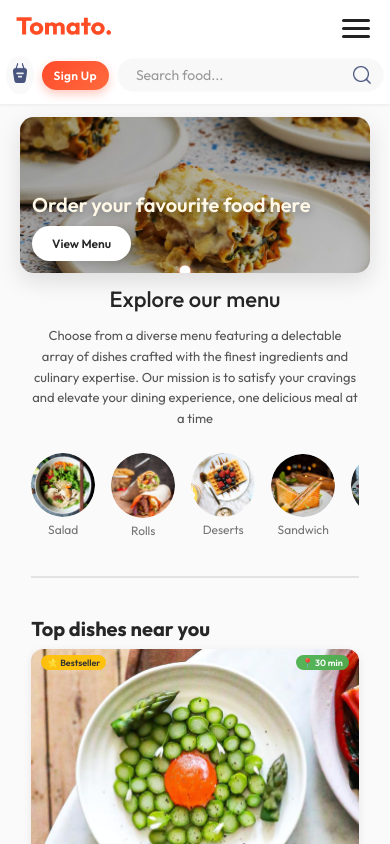
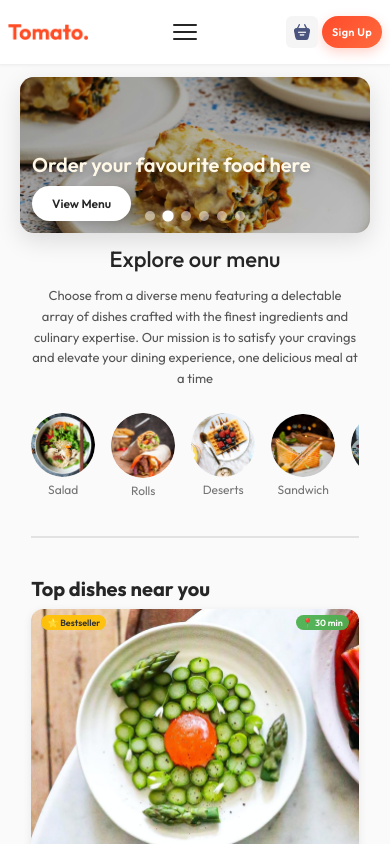
Before and after one commit to monika-yadav03/Food-Delivery, a React (Vite) app in the folder Frontend/: page / in a window 390 px wide. Shown: the top 844 px of the page. Built offline with nearby package versions, Linux system fonts and the light colour scheme; a web font is replaced by a local one.

Commit message:
Redesign navbar for modern premium food delivery website: 80px height, max-width container, improved spacing and animations

```diff
--- a/Frontend/src/components/navbar/navbar.css
+++ b/Frontend/src/components/navbar/navbar.css
@@ -1,31 +1,49 @@
+/* Modern Premium Navbar */
+
 .navbar {
   width: 100%;
+  height: 80px;
   position: sticky;
   top: 0;
   z-index: 100;
-  background: rgba(255, 255, 255, 0.95);
+  background: rgba(255, 255, 255, 0.98);
   backdrop-filter: blur(12px);
   border-bottom: 1px solid rgba(0, 0, 0, 0.06);
+  box-shadow: 0 1px 3px rgba(0, 0, 0, 0.04);
+  transition: all 0.3s cubic-bezier(0.4, 0, 0.2, 1);
   display: flex;
-  flex-wrap: nowrap;
   justify-content: center;
   align-items: center;
-  padding-block: clamp(10px, 1.6vw, 14px);
-  padding-inline: clamp(12px, 4vw, 48px);
-  gap: 16px;
-  transition: all 0.3s cubic-bezier(0.4, 0, 0.2, 1);
-  box-shadow: 0 1px 3px rgba(0, 0, 0, 0.04);
 }
 
+.navbar:hover {
+  box-shadow: 0 2px 8px rgba(0, 0, 0, 0.08);
+}
+
+.navbar-container {
+  width: 100%;
+  max-width: 1200px;
+  height: 80px;
+  display: flex;
+  justify-content: space-between;
+  align-items: center;
+  padding: 0 clamp(24px, 5vw, 40px);
+  gap: clamp(20px, 2vw, 32px);
+}
+
+/* Logo Section */
 .navbar-logo-link {
   flex-shrink: 0;
-  margin-right: 20px;
+  display: flex;
+  align-items: center;
+  justify-content: center;
+  height: 100%;
   animation: slideDown 0.5s ease;
 }
 
 .logo {
-  width: clamp(100px, 8vw, 130px);
-  max-width: 100%;
+  width: clamp(90px, 8vw, 130px);
+  height: auto;
   cursor: pointer;
   transition: transform 0.3s cubic-bezier(0.4, 0, 0.2, 1);
 }
@@ -34,6 +52,7 @@
   transform: scale(1.05);
 }
 
+/* Hamburger Menu */
 .navbar-hamburger {
   display: none;
   flex-direction: column;
@@ -49,16 +68,15 @@
 }
 
 .navbar-hamburger span {
-  display: block;
-  width: 100%;
-  height: 3px;
+  width: 24px;
+  height: 2px;
   background: #262626;
   border-radius: 2px;
-  transition: all 0.3s ease;
+  transition: all 0.3s cubic-bezier(0.4, 0, 0.2, 1);
 }
 
 .navbar-hamburger.open span:nth-child(1) {
-  transform: rotate(45deg) translate(5px, 6px);
+  transform: rotate(45deg) translate(10px, 10px);
 }
 
 .navbar-hamburger.open span:nth-child(2) {
@@ -66,25 +84,38 @@
 }
 
 .navbar-hamburger.open span:nth-child(3) {
-  transform: rotate(-45deg) translate(5px, -6px);
+  transform: rotate(-45deg) translate(7px, -7px);
 }
 
+/* Navigation Menu */
 .navbar-menu {
   display: flex;
-  gap: clamp(28px, 3.5vw, 52px);
+  gap: clamp(36px, 4vw, 44px);
   align-items: center;
   font-weight: 500;
   font-size: 14px;
   list-style: none;
   margin: 0;
   padding: 0;
+  flex: 1;
+  justify-content: center;
+}
+
+.navbar-menu li {
+  height: 100%;
+  display: flex;
+  align-items: center;
 }
 
 .navbar-menu a {
   text-decoration: none;
   color: #262626;
-  transition: all 0.3s ease;
+  transition: all 0.3s cubic-bezier(0.4, 0, 0.2, 1);
   position: relative;
+  display: flex;
+  align-items: center;
+  height: 100%;
+  padding: 0;
 }
 
 .navbar-menu a:hover {
@@ -94,50 +125,65 @@
 .navbar-menu a::after {
   content: '';
   position: absolute;
-  bottom: -4px;
+  bottom: 0;
   left: 0;
   width: 0;
-  height: 2px;
-  background: #ff4b2b;
-  transition: width 0.3s ease;
+  height: 3px;
+  background: linear-gradient(90deg, #ff4b2b, #ff6a3d);
+  transition: width 0.4s cubic-bezier(0.4, 0, 0.2, 1);
+  border-radius: 2px;
 }
 
 .navbar-menu a:hover::after {
   width: 100%;
 }
 
-.navbar-menu .active {
+.navbar-menu a.active {
   color: #ff4b2b;
 }
 
-.navbar-menu .active::after {
+.navbar-menu a.active::after {
   width: 100%;
 }
 
+/* Overlay for Mobile Menu */
 .navbar-overlay {
   display: none;
 }
 
+/* Right Section (Search, Cart, SignIn) */
+.navbar-right {
+  display: flex;
+  align-items: center;
+  gap: clamp(14px, 2vw, 28px);
+  flex-shrink: 0;
+  height: 100%;
+}
+
+/* Search Box */
 .navbar-search-box {
   display: flex;
   align-items: center;
   background: #f5f5f5;
   border-radius: 24px;
-  padding: 8px 14px;
-  transition: all 0.3s ease;
-  border: 1px solid #e0e0e0;
+  padding: 8px 16px;
+  transition: all 0.3s cubic-bezier(0.4, 0, 0.2, 1);
+  border: 1.5px solid #e8e8e8;
+  width: clamp(300px, 20vw, 340px);
+  height: 44px;
   min-width: 0;
 }
 
 .navbar-search-box:hover {
-  background-color: #efefef;
-  border-color: #d0d0d0;
+  background-color: #f0f0f0;
+  border-color: #d5d5d5;
+  box-shadow: 0 2px 8px rgba(0, 0, 0, 0.06);
 }
 
 .navbar-search-box:focus-within {
   background-color: white;
   border-color: #ff4b2b;
-  box-shadow: 0 0 0 3px rgba(255, 75, 43, 0.1);
+  box-shadow: 0 4px 12px rgba(255, 75, 43, 0.15);
 }
 
 .navbar-search-box input {
@@ -145,108 +191,114 @@
   outline: none;
   background: transparent;
   font-size: 14px;
-  width: clamp(140px, 24vw, 380px);
+  color: #333;
+  width: 100%;
   min-width: 0;
-  padding-left: 6px;
-  color: #333;
+  padding: 0 8px 0 0;
 }
 
 .navbar-search-box input::placeholder {
   color: #999;
 }
 
-.navbar-search-box input::-webkit-search-cancel-button {
-  cursor: pointer;
-}
-
 .search-icon {
   width: 18px;
   height: 18px;
   cursor: pointer;
-  margin-left: 8px;
+  margin-left: 4px;
   flex-shrink: 0;
-  transition: all 0.2s ease;
+  transition: all 0.2s cubic-bezier(0.4, 0, 0.2, 1);
+  filter: brightness(0.6);
 }
 
 .search-icon:hover {
-  transform: scale(1.15);
-  filter: brightness(0.7);
+  transform: scale(1.2);
+  filter: brightness(0.4);
 }
 
-.navbar-right {
-  display: flex;
-  align-items: center;
-  gap: clamp(16px, 2.8vw, 36px);
-  flex-shrink: 0;
+.search-icon.active {
+  filter: brightness(0.3);
 }
 
+/* Cart Icon */
 .navbar-cart-icon {
   position: relative;
-  background: #f5f5f5;
-  border-radius: 50%;
-  padding: 10px;
   display: flex;
   align-items: center;
   justify-content: center;
+  width: 44px;
+  height: 44px;
+  background: #f5f5f5;
+  border-radius: 12px;
   cursor: pointer;
-  transition: all 0.3s ease;
+  transition: all 0.3s cubic-bezier(0.4, 0, 0.2, 1);
+  flex-shrink: 0;
 }
 
 .navbar-cart-icon:hover {
   background: #ffe6d5;
-  transform: scale(1.1);
+  transform: scale(1.08);
+}
+
+.navbar-cart-icon a {
+  display: flex;
+  align-items: center;
+  justify-content: center;
+  width: 100%;
+  height: 100%;
+  text-decoration: none;
 }
 
 .navbar-cart-icon img {
   width: 22px;
   height: 22px;
+  transition: transform 0.2s ease;
 }
 
+.navbar-cart-icon:hover img {
+  transform: scale(1.1);
+}
+
+/* Cart Badge */
 .cart-badge {
   position: absolute;
-  top: -6px;
-  right: -6px;
-  background-color: #ff4b2b;
+  top: -8px;
+  right: -8px;
+  background: linear-gradient(135deg, #ff4b2b, #ff6a3d);
   color: white;
   font-size: 11px;
   font-weight: 700;
-  width: 20px;
-  height: 20px;
+  width: 24px;
+  height: 24px;
   border-radius: 50%;
   display: flex;
   align-items: center;
   justify-content: center;
-  border: 2px solid white;
-  box-shadow: 0 2px 6px rgba(255, 75, 43, 0.35);
-  animation: slideDown 0.3s ease;
+  border: 2.5px solid white;
+  box-shadow: 0 2px 8px rgba(255, 75, 43, 0.35);
+  animation: slideDown 0.3s cubic-bezier(0.4, 0, 0.2, 1);
 }
 
-.dot {
-  position: absolute;
-  top: 4px;
-  right: 4px;
-  width: 10px;
-  height: 10px;
-  background-color: #ff4b2b;
-  border-radius: 50%;
-  border: 2px solid white;
-  box-shadow: 0 2px 4px rgba(255, 75, 43, 0.3);
-}
-
+/* Sign In Button */
 .signin-btn {
   background: linear-gradient(135deg, #ff4b2b, #ff6a3d);
   color: #fff;
   border: none;
   outline: none;
-  padding: clamp(8px, 1.2vw, 12px) clamp(18px, 2.2vw, 28px);
+  padding: 10px 24px;
   border-radius: 24px;
   font-size: 14px;
   font-weight: 600;
-  letter-spacing: 0.2px;
+  letter-spacing: 0.3px;
   cursor: pointer;
   box-shadow: 0 4px 12px rgba(255, 75, 43, 0.25);
   transition: all 0.3s cubic-bezier(0.4, 0, 0.2, 1);
   white-space: nowrap;
+  display: flex;
+  align-items: center;
+  justify-content: center;
+  height: 44px;
+  flex-shrink: 0;
 }
 
 .signin-btn:hover {
@@ -259,6 +311,7 @@
   transform: translateY(0);
 }
 
+/* Toast Notification */
 .navbar-toast {
   position: fixed;
   bottom: 24px;
@@ -279,16 +332,34 @@
   letter-spacing: 0.3px;
 }
 
+/* ========================================
+   RESPONSIVE DESIGN
+   ======================================== */
+
+/* Tablet: 1024px – 1199px */
+@media (max-width: 1199px) {
+  .navbar-container {
+    padding: 0 clamp(20px, 4vw, 32px);
+  }
+
+  .navbar-search-box {
+    width: clamp(260px, 18vw, 300px);
+  }
+
+  .navbar-menu a {
+    font-size: 13px;
+  }
+}
+
 /* Tablet: 768px – 1023px */
 @media (max-width: 1023px) {
-  .navbar {
-    padding: clamp(10px, 2vw, 12px) clamp(10px, 4vw, 28px);
+  .navbar-container {
+    padding: 0 clamp(16px, 3vw, 24px);
   }
 
   .navbar-hamburger {
     display: flex;
     order: 2;
-    margin-left: auto;
   }
 
   .navbar-menu {
@@ -301,12 +372,13 @@
     flex-direction: column;
     align-items: flex-start;
     gap: 0;
+    justify-content: flex-start;
     background: rgba(255, 255, 255, 0.98);
     backdrop-filter: blur(20px);
     padding: 80px 24px 24px;
     box-shadow: 4px 0 24px rgba(0, 0, 0, 0.1);
     z-index: 105;
-    animation: slideMenuIn 0.3s ease;
+    animation: slideMenuIn 0.3s cubic-bezier(0.4, 0, 0.2, 1);
   }
 
   .navbar-menu.mobile-open {
@@ -315,13 +387,18 @@
 
   .navbar-menu li {
     width: 100%;
+    height: auto;
     border-bottom: 1px solid #f0f0f0;
   }
 
   .navbar-menu a {
     display: block;
-    padding: 14px 0;
-    font-size: 1.05rem;
+    padding: 16px 0;
+    font-size: 15px;
+  }
+
+  .navbar-menu a::after {
+    display: none;
   }
 
   .navbar-overlay {
@@ -335,32 +412,28 @@
 
   .navbar-right {
     order: 3;
-    gap: 12px;
+    gap: 8px;
   }
 
   .navbar-search-box {
-    order: 4;
-    width: 100%;
-    flex: 1 1 100%;
-  }
-
-  .navbar-search-box input {
-    width: 100%;
-    flex: 1;
+    display: none;
   }
 
   .logo {
-    width: 110px;
+    width: 100px;
     order: 1;
   }
 
   .signin-btn {
-    padding: 8px 14px;
+    padding: 8px 16px;
     font-size: 13px;
+    height: 40px;
   }
 
   .navbar-cart-icon {
-    padding: 8px;
+    width: 40px;
+    height: 40px;
+    border-radius: 10px;
   }
 
   .navbar-cart-icon img {
@@ -369,19 +442,25 @@
   }
 
   .cart-badge {
-    width: 19px;
-    height: 19px;
+    width: 20px;
+    height: 20px;
     font-size: 10px;
-    top: -5px;
-    right: -5px;
+    top: -6px;
+    right: -6px;
+    border-width: 2px;
   }
 }
 
-/* Mobile: 320px – 767px */
+/* Mobile: 480px – 767px */
 @media (max-width: 767px) {
   .navbar {
-    padding: 10px clamp(8px, 3vw, 16px);
-    gap: 12px;
+    height: 70px;
+  }
+
+  .navbar-container {
+    height: 70px;
+    padding: 0 clamp(12px, 2vw, 16px);
+    gap: 10px;
   }
 
   .logo {
@@ -389,16 +468,19 @@
   }
 
   .navbar-right {
-    gap: 8px;
+    gap: 6px;
   }
 
   .signin-btn {
-    padding: 7px 12px;
+    padding: 6px 12px;
     font-size: 12px;
+    height: 36px;
   }
 
   .navbar-cart-icon {
-    padding: 6px;
+    width: 36px;
+    height: 36px;
+    border-radius: 8px;
   }
 
   .navbar-cart-icon img {
@@ -406,39 +488,89 @@
     height: 18px;
   }
 
-  .dot {
-    width: 8px;
-    height: 8px;
-    top: 3px;
-    right: 3px;
-  }
-
   .cart-badge {
     width: 18px;
     height: 18px;
-    font-size: 10px;
-    top: -4px;
-    right: -4px;
-  }
-
-  .navbar-search-box {
-    padding: 7px 12px;
-  }
-
-  .navbar-search-box input {
-    font-size: 13px;
-  }
-
-  .search-icon {
-    width: 16px;
-    height: 16px;
-    margin-left: 6px;
+    font-size: 9px;
+    top: -6px;
+    right: -6px;
+    border-width: 1.5px;
   }
 
   .navbar-toast {
     bottom: 16px;
-    padding: 10px 16px;
-    font-size: 13px;
+    padding: 10px 14px;
+    font-size: 12px;
+  }
+}
+
+/* Mobile: 375px – 479px */
+@media (max-width: 479px) {
+  .navbar {
+    height: 65px;
+  }
+
+  .navbar-container {
+    height: 65px;
+    padding: 0 clamp(8px, 2vw, 12px);
+    gap: 8px;
+  }
+
+  .logo {
+    width: 80px;
+  }
+
+  .navbar-right {
+    gap: 4px;
+  }
+
+  .signin-btn {
+    padding: 5px 10px;
+    font-size: 11px;
+    height: 32px;
+  }
+
+  .navbar-cart-icon {
+    width: 32px;
+    height: 32px;
+    border-radius: 6px;
+  }
+
+  .navbar-cart-icon img {
+    width: 16px;
+    height: 16px;
+  }
+
+  .cart-badge {
+    width: 16px;
+    height: 16px;
+    font-size: 8px;
+    top: -5px;
+    right: -5px;
+    border-width: 1px;
+  }
+}
+
+/* Animations */
+@keyframes slideDown {
+  from {
+    transform: translateY(-20px);
+    opacity: 0;
+  }
+  to {
+    transform: translateY(0);
+    opacity: 1;
+  }
+}
+
+@keyframes slideUp {
+  from {
+    transform: translateY(20px);
+    opacity: 0;
+  }
+  to {
+    transform: translateY(0);
+    opacity: 1;
   }
 }
 
@@ -460,348 +592,34 @@
   }
 }
 
-@media (max-width: 1023px){
-  .navbar{ padding-inline: clamp(10px, 5vw, 28px); }
-  .navbar{ flex-wrap: wrap }
-  .navbar-menu{ display:none }
-  .navbar-hamburger{ display:flex }
-}
-
-@media (min-width: 1024px) and (max-width: 1440px){
-  /* laptop-specific spacing tweaks */
-  .logo{ width: clamp(96px, 6.5vw, 120px) }
-  .navbar-search-box input{ width: clamp(180px, 16vw, 300px) }
-  .signin-btn{ padding: 9px 22px }
-}
-
-@media (max-width: 767px){
-  .navbar{ padding-inline: 12px }
-  .navbar-right{ gap: 10px }
-}
-
-.navbar-logo-link {
-  flex-shrink: 0;
-}
-
-.logo {
-  width: clamp(90px, 8vw, 130px);
-  max-width: 100%;
-  cursor: pointer;
-  transition: transform 0.3s ease;
-}
-
-.logo:hover {
-  transform: scale(1.05);
-}
-
-.navbar-hamburger {
-  display: none;
-  flex-direction: column;
-  justify-content: center;
-  gap: 5px;
-  width: 36px;
-  height: 36px;
-  background: none;
-  border: none;
-  cursor: pointer;
-  padding: 4px;
-  z-index: 110;
-}
-
-.navbar-hamburger span {
-  display: block;
-  width: 100%;
-  height: 3px;
-  background: #222;
-  border-radius: 2px;
-  transition: all 0.3s ease;
-}
-
-.navbar-hamburger.open span:nth-child(1) {
-  transform: rotate(45deg) translate(5px, 6px);
-}
-
-.navbar-hamburger.open span:nth-child(2) {
-  opacity: 0;
-}
-
-.navbar-hamburger.open span:nth-child(3) {
-  transform: rotate(-45deg) translate(5px, -6px);
-}
-
-.navbar-menu {
-  display: flex;
-  gap: 36px;
-  align-items: center;
-  font-weight: 500;
-  font-size: 1rem;
-  list-style: none;
-  margin: 0;
-  padding: 0;
-}
-
-.navbar-menu a {
-  text-decoration: none;
-  color: #222;
-  transition: color 0.3s ease;
-}
-
-.navbar-menu a:hover {
-  color: #ff4b2b;
-}
-
-.navbar-menu .active {
-  color: #ff4b2b;
-}
-
-.navbar-overlay {
-  display: none;
-}
-
-.navbar-search-box {
-  display: flex;
-  align-items: center;
-  background: rgba(245, 245, 245, 0.7);
-  border-radius: 25px;
-  padding: 8px 14px;
-  transition: all 0.3s ease;
-  border: 1px solid rgba(255, 255, 255, 0.3);
-  min-width: 0;
-}
-
-.navbar-search-box input {
-  border: none;
-  outline: none;
-  background: transparent;
-  font-size: 0.95rem;
-  /* responsive input width */
-  width: clamp(120px, 18vw, 320px);
-  min-width: 0;
-  padding-left: 6px;
-  color: #333;
-}
-
-.navbar-search-box input::-webkit-search-cancel-button {
-  cursor: pointer;
-}
-
-.navbar-search-box:hover {
-  background-color: rgba(255, 240, 235, 0.8);
-}
-
-.search-icon {
-  width: 18px;
-  height: 18px;
-  cursor: pointer;
-  margin-left: 8px;
-  flex-shrink: 0;
-  transition: transform 0.2s ease, filter 0.2s ease;
-}
-
-.search-icon:hover {
-  transform: scale(1.1);
-  filter: brightness(0.6);
-}
-
-.navbar-right {
-  display: flex;
-  align-items: center;
-  gap: 25px;
-  flex-shrink: 0;
-}
-
-.navbar-cart-icon {
-  position: relative;
-  background: rgba(248, 248, 248, 0.8);
-  border-radius: 50%;
-  padding: 10px;
-  display: flex;
-  align-items: center;
-  justify-content: center;
-  cursor: pointer;
-  transition: all 0.25s ease;
-}
-
-.navbar-cart-icon:hover {
-  background: rgba(255, 230, 225, 0.9);
-  transform: scale(1.1);
-}
-
-.navbar-cart-icon img {
-  width: 22px;
-  height: 22px;
-}
-
-.dot {
-  position: absolute;
-  top: 5px;
-  right: 5px;
-  width: 9px;
-  height: 9px;
-  background-color: #ff4b2b;
-  border-radius: 50%;
-  border: 2px solid white;
-}
-
-.signin-btn {
-  background: linear-gradient(135deg, #ff4b2b, #ff6a3d);
-  color: #fff;
-  border: none;
-  outline: none;
-  padding: 10px 26px;
-  border-radius: 30px;
-  font-size: 15px;
-  font-weight: 600;
-  letter-spacing: 0.3px;
-  cursor: pointer;
-  box-shadow: 0 4px 10px rgba(255, 75, 43, 0.3);
-  transition: all 0.3s ease;
-  white-space: nowrap;
-}
-
-.signin-btn:hover {
-  transform: translateY(-2px);
-  box-shadow: 0 6px 14px rgba(255, 75, 43, 0.4);
-  background: linear-gradient(135deg, #ff6a3d, #ff4b2b);
-}
-
-/* Tablet: 768px – 1023px */
-@media (max-width: 1023px) {
-  .navbar {
-    padding: 12px 4%;
+/* Touch device hover states */
+@media (hover: none) {
+  .logo:hover {
+    transform: none;
   }
 
-  .navbar-hamburger {
-    display: flex;
-    order: 2;
-    margin-left: auto;
+  .navbar-cart-icon:hover {
+    background: #f5f5f5;
+    transform: none;
   }
 
-  .navbar-menu {
-    display: none;
-    position: fixed;
-    top: 0;
-    left: 0;
-    width: min(280px, 85vw);
-    height: 100vh;
-    flex-direction: column;
-    align-items: flex-start;
-    gap: 0;
-    background: rgba(255, 255, 255, 0.98);
-    backdrop-filter: blur(20px);
-    padding: 80px 24px 24px;
-    box-shadow: 4px 0 24px rgba(0, 0, 0, 0.1);
-    z-index: 105;
-    animation: slideMenuIn 0.3s ease;
+  .navbar-cart-icon:hover img {
+    transform: none;
   }
 
-  .navbar-menu.mobile-open {
-    display: flex;
+  .signin-btn:hover {
+    transform: none;
   }
 
-  .navbar-menu li {
-    width: 100%;
-    border-bottom: 1px solid #f0f0f0;
+  .navbar-menu a:hover {
+    color: #262626;
   }
 
-  .navbar-menu a {
-    display: block;
-    padding: 16px 0;
-    font-size: 1.05rem;
+  .navbar-menu a:hover::after {
+    width: 0;
   }
 
-  .navbar-overlay {
-    display: block;
-    position: fixed;
-    inset: 0;
-    background: rgba(0, 0, 0, 0.4);
-    z-index: 104;
-    animation: fadeOverlay 0.3s ease;
-  }
-
-  .navbar-right {
-    order: 3;
-    gap: 12px;
-  }
-
-  .navbar-search-box {
-    order: 4;
-    width: 100%;
-    flex: 1 1 100%;
-  }
-
-  .navbar-search-box input {
-    width: 100%;
-    flex: 1;
-  }
-
-  .logo {
-    width: 110px;
-    order: 1;
-  }
-
-  .signin-btn {
-    padding: 8px 16px;
-    font-size: 13px;
-  }
-
-  .navbar-cart-icon {
-    padding: 8px;
+  .search-icon:hover {
+    transform: none;
   }
 }
-
-/* Mobile: 320px – 767px */
-@media (max-width: 767px) {
-  .navbar {
-    padding: 10px 4%;
-    gap: 10px;
-  }
-
-  .logo {
-    width: 95px;
-  }
-
-  .navbar-right {
-    gap: 8px;
-  }
-
-  .signin-btn {
-    padding: 7px 12px;
-    font-size: 12px;
-  }
-
-  .navbar-cart-icon {
-    padding: 7px;
-  }
-
-  .navbar-cart-icon img {
-    width: 20px;
-    height: 20px;
-  }
-
-  .navbar-search-box {
-    padding: 7px 12px;
-  }
-
-  .navbar-search-box input {
-    font-size: 0.875rem;
-  }
-}
-
-@keyframes slideMenuIn {
-  from {
-    transform: translateX(-100%);
-  }
-  to {
-    transform: translateX(0);
-  }
-}
-
-@keyframes fadeOverlay {
-  from {
-    opacity: 0;
-  }
-  to {
-    opacity: 1;
-  }
-}
--- a/Frontend/src/components/navbar/navbar.jsx
+++ b/Frontend/src/components/navbar/navbar.jsx
@@ -68,6 +68,7 @@ const Navbar = ({ openLogin }) => {
 
   return (
     <nav className="navbar" role="navigation" aria-label="Main navigation">
+      <div className="navbar-container">
         <Link to="/" onClick={() => handleMenuClick("home")} className="navbar-logo-link">
           <img src={assets.logo} alt="Tomato logo" className="logo" />
         </Link>
@@ -175,6 +176,7 @@ const Navbar = ({ openLogin }) => {
             Sign Up
           </button>
         </div>
+      </div>
 
       {toastMessage && (
         <div className="navbar-toast" role="status" aria-live="polite">
```
Lines whose indentation alone changed are shown as unchanged.
